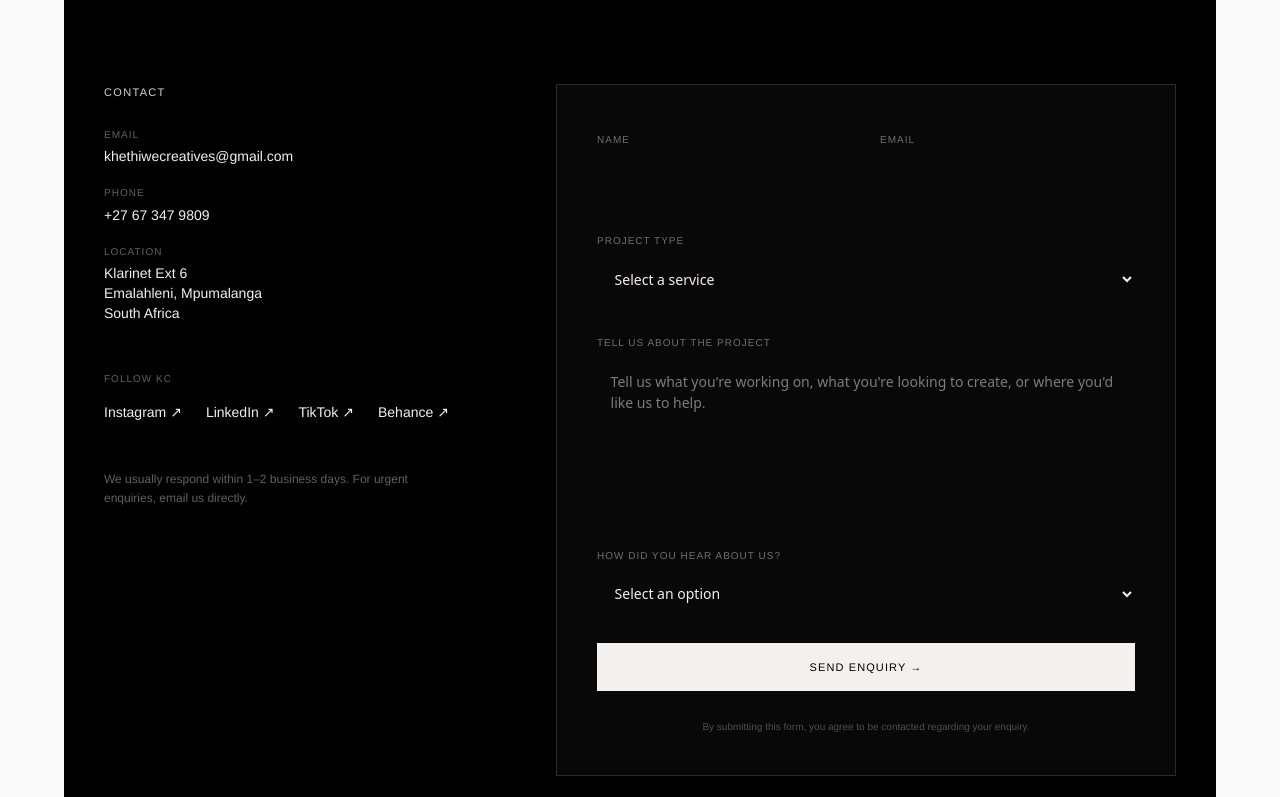
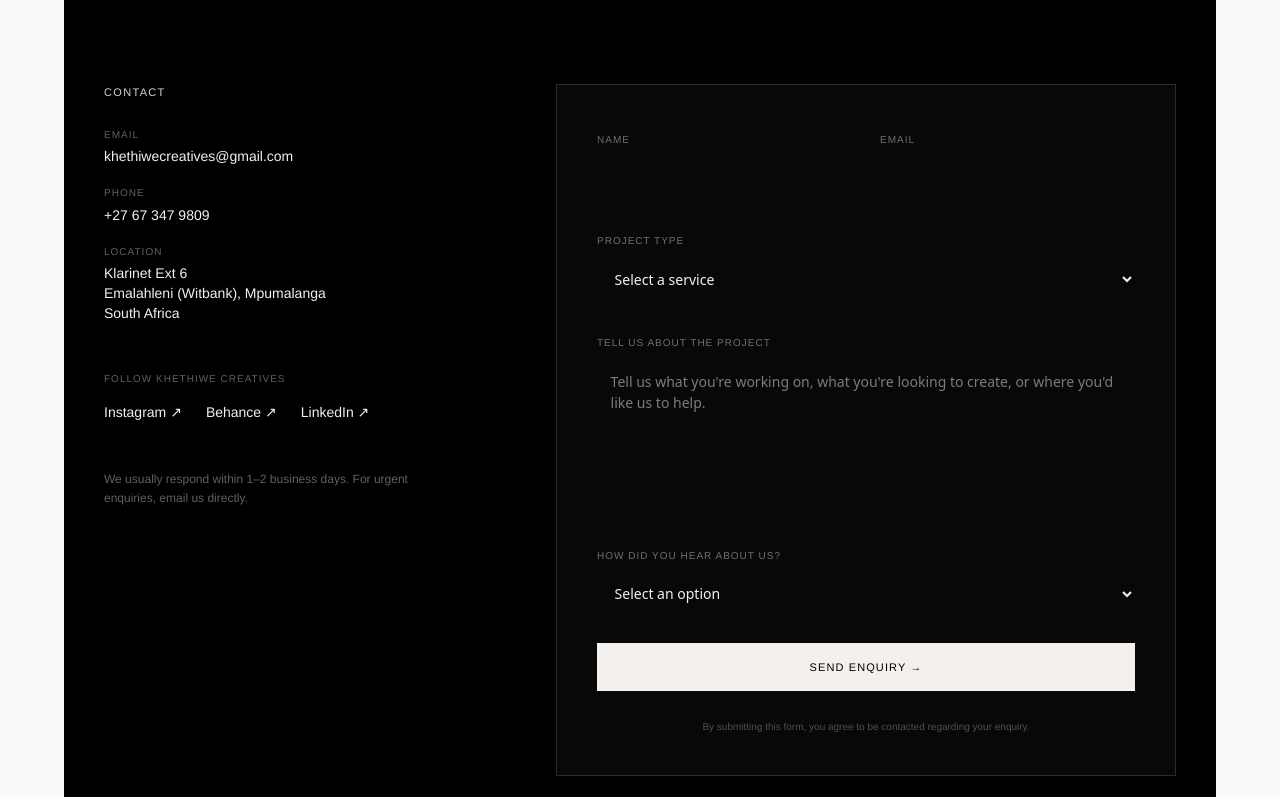
Before and after one commit to khethiwecreatives-dev/khethiwe-creatives-landing-page, a Next.js app: page / in a window 1280 px wide. Shown: the part 11203-12000 px from the top of the page. Built offline with nearby package versions, Linux system fonts and the light colour scheme.

Commit message:
Updated WhatWeDo Section v2.1

```diff
--- a/src/app/components/Contact.tsx
+++ b/src/app/components/Contact.tsx
@@ -73,7 +73,7 @@
                   </p>
 
                   <a
-                    href="tel:+27XXXXXXXXX"
+                    href="tel:+27673479809"
                     className="text-bg-light transition-colors hover:text-secondary"
                   >
                     +27 67 347 9809
@@ -88,7 +88,7 @@
                   <p className="text-bg-light">
                     Klarinet Ext 6
                     <br />
-                    Emalahleni, Mpumalanga
+                    Emalahleni (Witbank), Mpumalanga
                     <br />
                     South Africa
                   </p>
@@ -98,37 +98,35 @@
               {/* Socials */}
               <div className="mt-12">
                 <p className="font-body text-[10px] uppercase tracking-[0.1em] text-bg-light/40">
-                  Follow KC
+                  Follow Khethiwe Creatives
                 </p>
 
                 <div className="mt-4 flex flex-wrap gap-x-6 gap-y-3 font-body text-sm">
                   <a
-                    href="#"
+                    href="https://www.instagram.com/khethiwecreatives2024?igsi=MXRkYnZuYnU0cHh1OQ=="
+                    target="_blank"
                     className="text-bg-light transition-colors hover:text-secondary"
                   >
                     Instagram ↗
                   </a>
 
                   <a
-                    href="#"
+                    href="https://www.behance.net/khethiwcreativ"
+                    target="_blank"
+                    className="text-bg-light transition-colors hover:text-secondary"
+                  >
+                    Behance ↗
+                  </a>
+
+                  <a
+                    href="https://www.linkedin.com/in/khethiwe-creatives-undefined-065435433/"
+                    target="_blank"
                     className="text-bg-light transition-colors hover:text-secondary"
                   >
                     LinkedIn ↗
                   </a>
 
-                  <a
-                    href="#"
-                    className="text-bg-light transition-colors hover:text-secondary"
-                  >
-                    TikTok ↗
-                  </a>
 
-                  <a
-                    href="#"
-                    className="text-bg-light transition-colors hover:text-secondary"
-                  >
-                    Behance ↗
-                  </a>
                 </div>
               </div>
 
```
